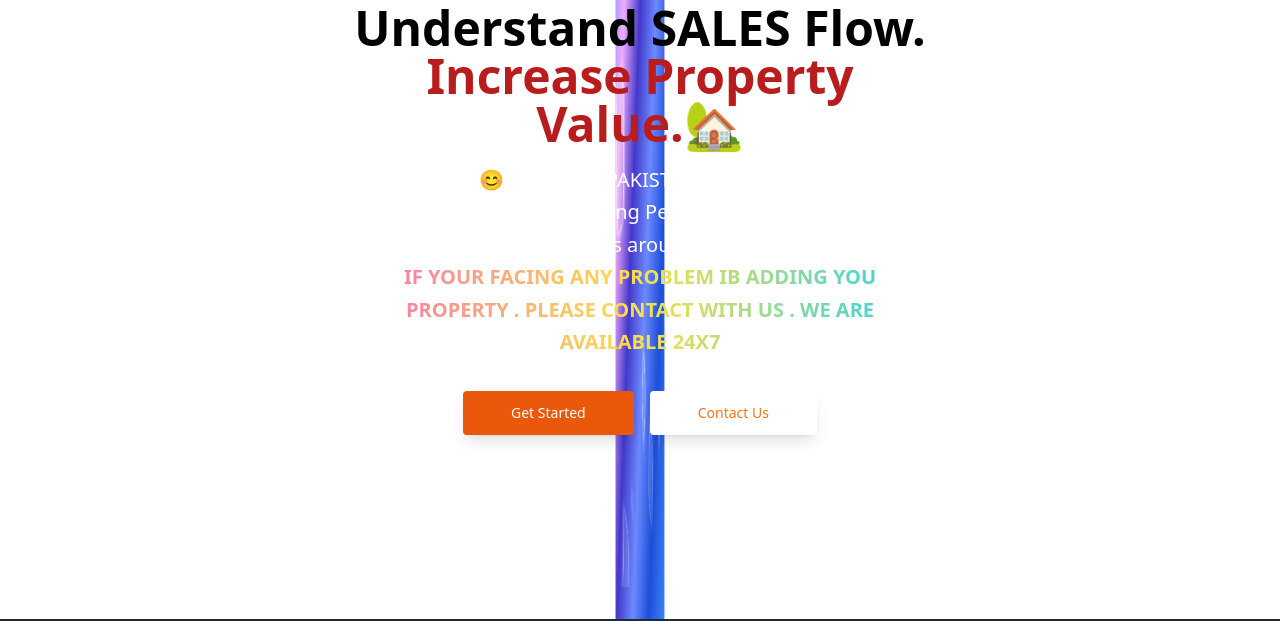
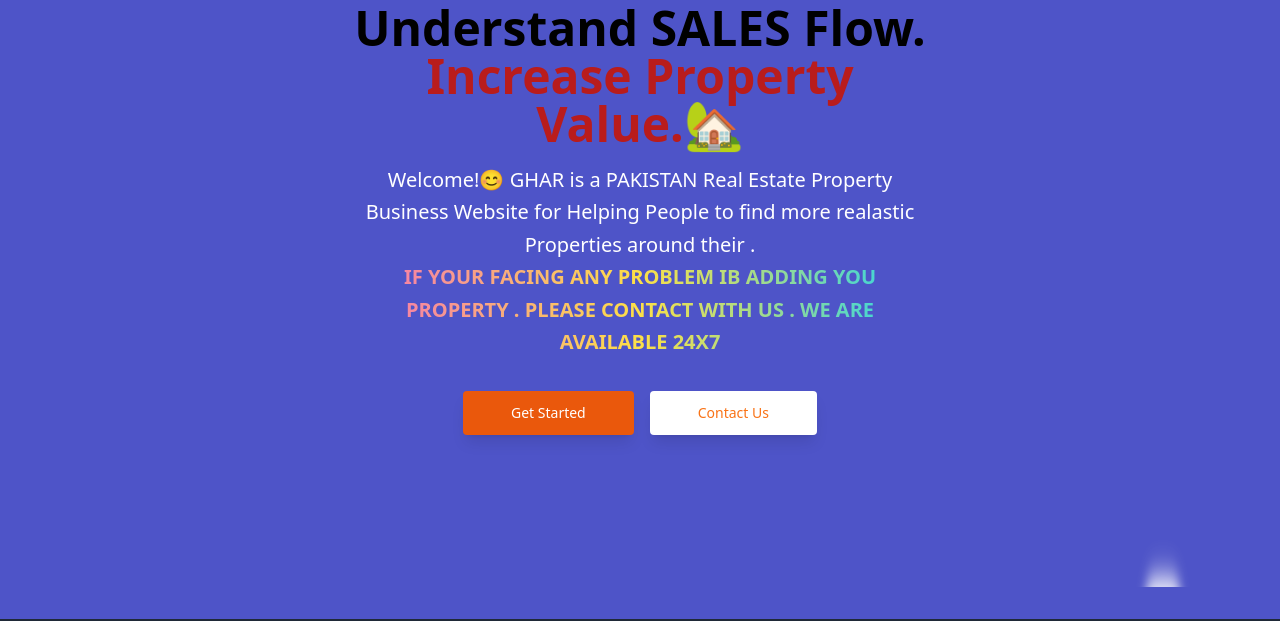
Before and after one commit to Zohaib575/Ghar, a Next.js app: page /sale in a window 1280 px wide. Shown: the part 245-866 px from the top of the page. Built offline with nearby package versions, Linux system fonts and the light colour scheme; no server answers.

Commit message:
Update globals.css

```diff
--- a/styles/globals.css
+++ b/styles/globals.css
@@ -81,7 +81,6 @@
   height: 100vh;
   position: absolute;
   z-index: -1;
-  animation: animatetop 1.5s ease-in-out, flipColorChange 10s infinite, pulseShadow 2s ease-in-out infinite;
 }
 
 .circles {
@@ -100,7 +99,7 @@
   width: 20px;
   height: 20px;
   background: rgba(255, 255, 255, 0.2);
-  animation: animate 25s linear infinite, pulseShadow 2s ease-in-out infinite alternate, sparkle 3s ease-in-out infinite;
+  animation: animate 25s linear infinite, flipColorChange 10s infinite, pulseShadow 2s ease-in-out infinite alternate, sparkle 3s ease-in-out infinite;
   bottom: -150px;
   transition: transform 0.5s;
 }
@@ -199,6 +198,7 @@
 }
 
 
+
 /*
 -- End BackGround Animation
 */
```
